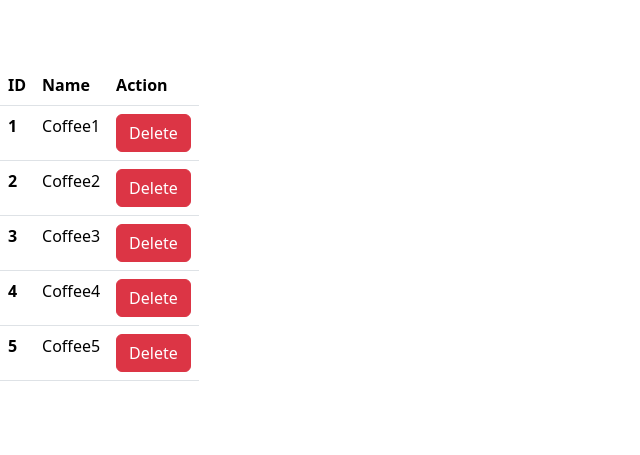
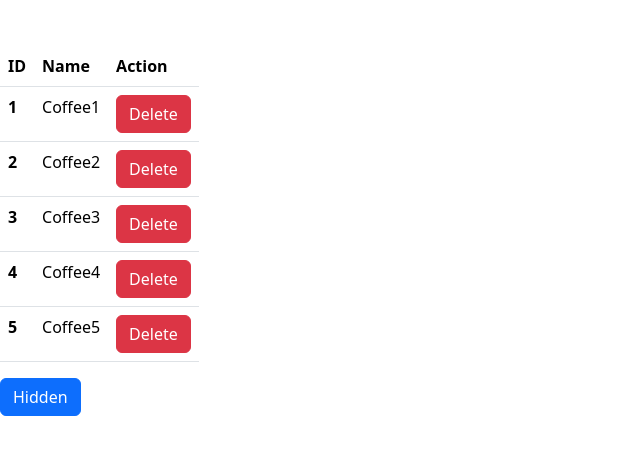
Before and after one commit to uwuluck23uwu/Test-ReactConcept, a React (Vite) app in the folder app01-state/: page / in a window 1280 px wide. Shown: the part 169-624 px from the top of the page, without its empty margins (0-640 px from the left). Built offline with nearby package versions, Linux system fonts and the light colour scheme.

Commit message:
app01-Boolean State

```diff
--- a/app01-state/src/App.jsx
+++ b/app01-state/src/App.jsx
@@ -9,13 +9,11 @@ export const App = () => {
     }
     students.push(student)
   }
+  const [show, setShow] = useState(true)
   const [data, setData] = useState(students)
-  const deleteData = (id) => {
-    setData(data.filter((item) => item.id != id))
-  }
-  return (
-    <div>
-      <table className="table table-hover">
+  const deleteData = (id) => setData(data.filter((item) => item.id != id))
+  const table = () => (
+    <table className="table table-hover">
         <thead>
           <tr>
             <th scope="col">ID</th>
@@ -35,6 +33,11 @@ export const App = () => {
           ))}
         </tbody>
       </table>
+  )
+  return (
+    <div>
+      {show && table()}
+      <button className="btn btn-primary" onClick={()=>setShow(!show)}>{show ? "Hidden" : "Show"}</button>
     </div>
   );
 }
```
